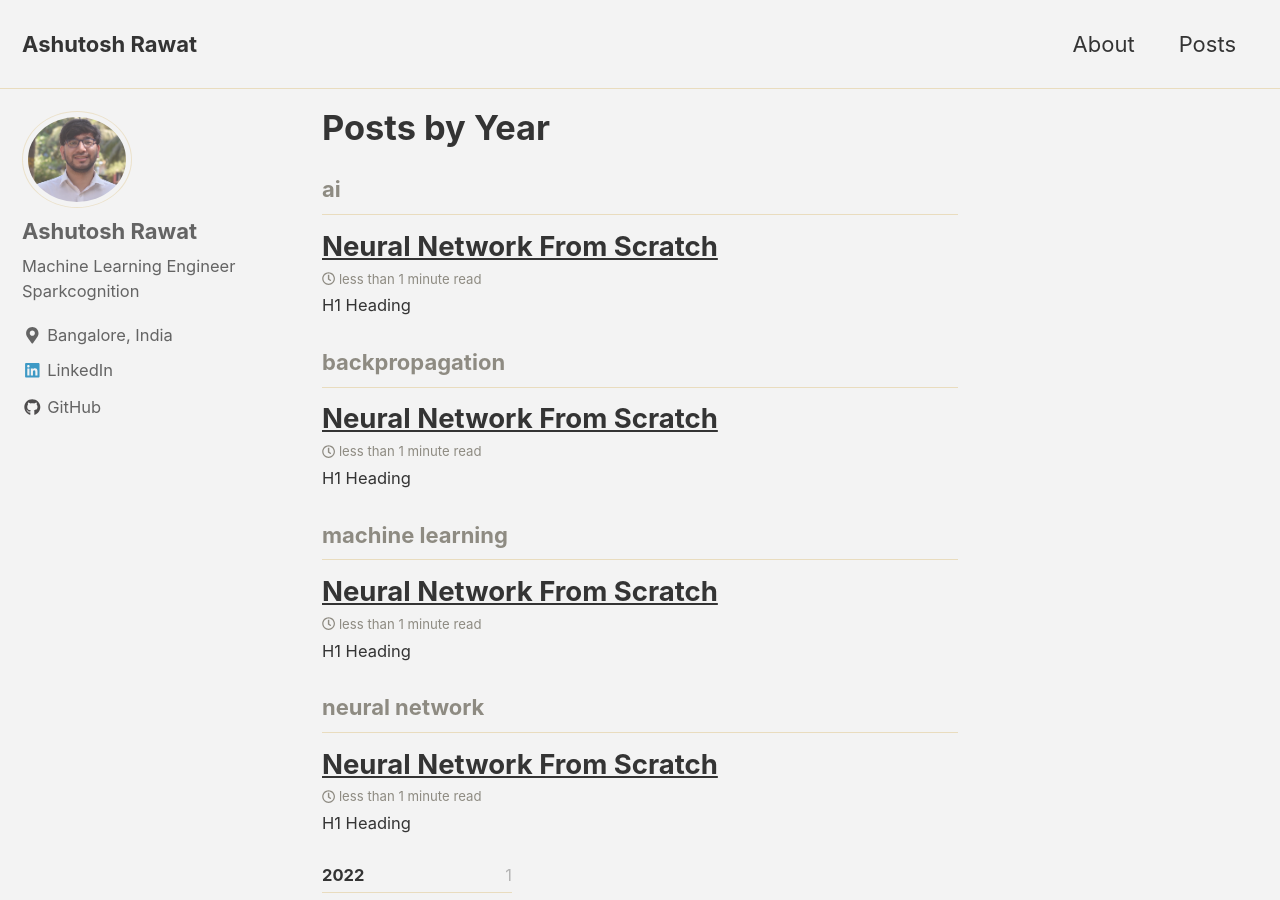
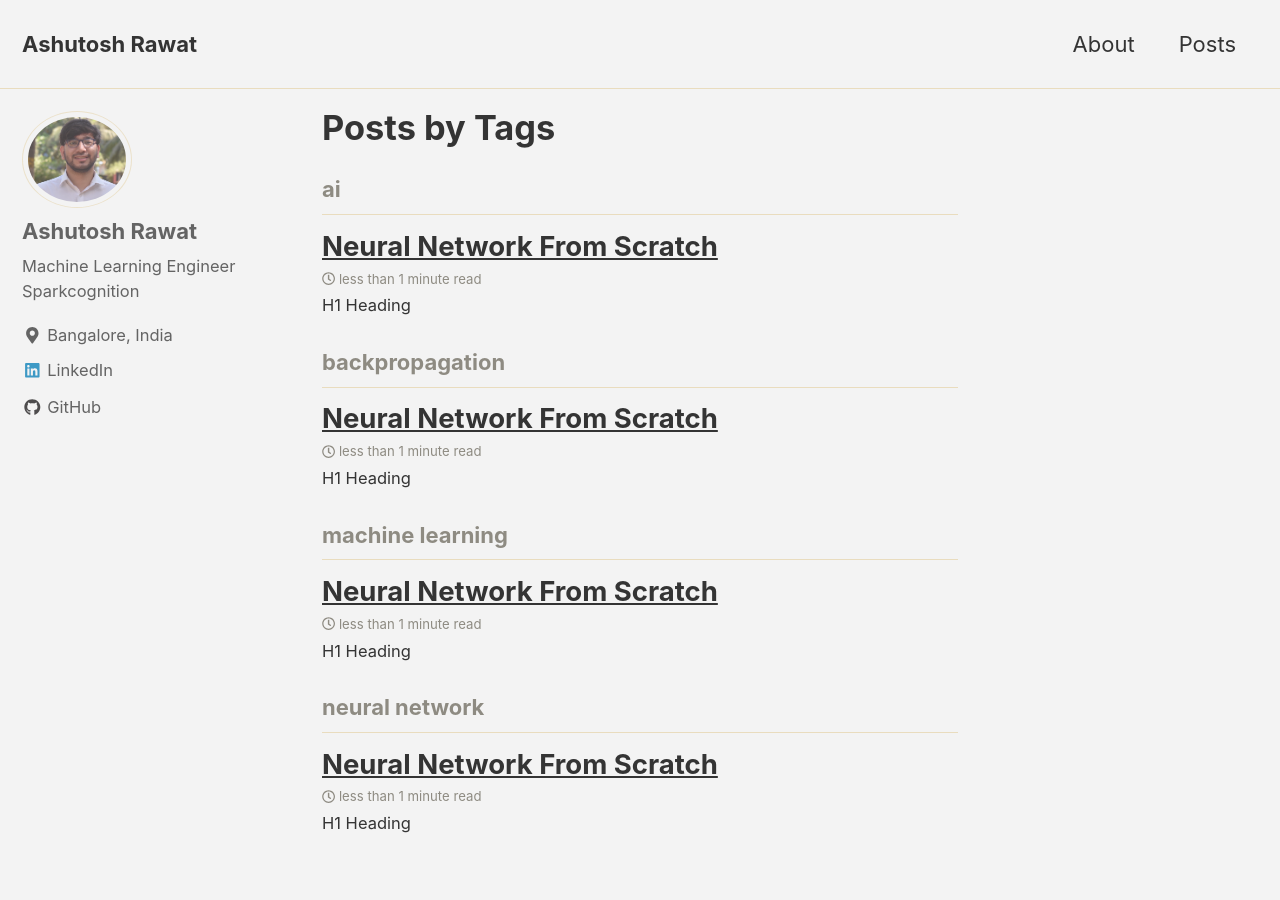
Before and after one commit to ashutoshrawat/ashutoshrawat.github.io, a Jekyll site: the page built from _pages/blog.md, in a window 1280 px wide and 900 px high. Built offline with Jekyll 4.4.1, drawn with Linux system fonts in a browser that asks for light colours; nearby versions of some CDN libraries; some of the changed text lies outside the part shown.

```diff
--- a/_pages/blog.md
+++ b/_pages/blog.md
@@ -1,7 +1,7 @@
 ---
-layout: posts
+layout: archive
 permalink: /blog/
-title: "Posts by Year"
+title: "Posts by Tags"
 author_profile: true
 ---
 {% include base_path %}
```
Also changed, not shown: _pages/year-archive.md (added, +6 -0 lines).
